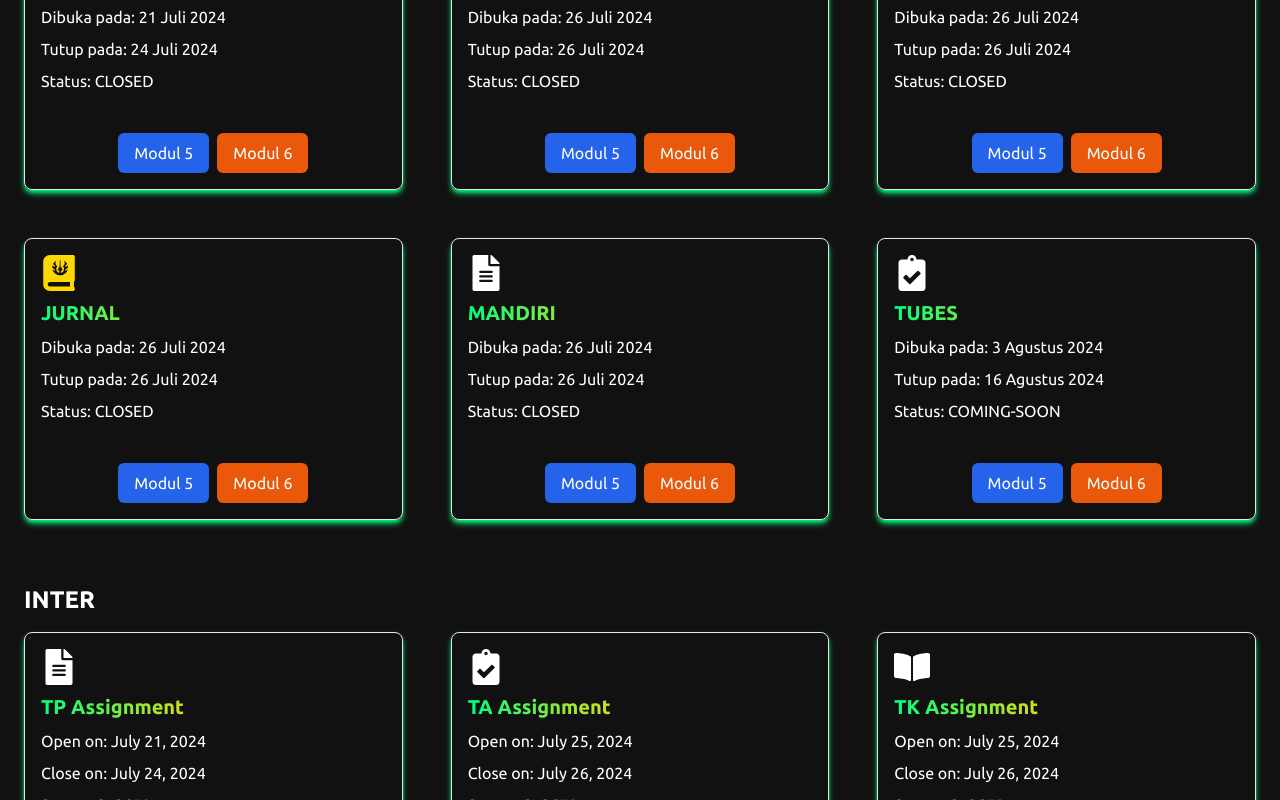
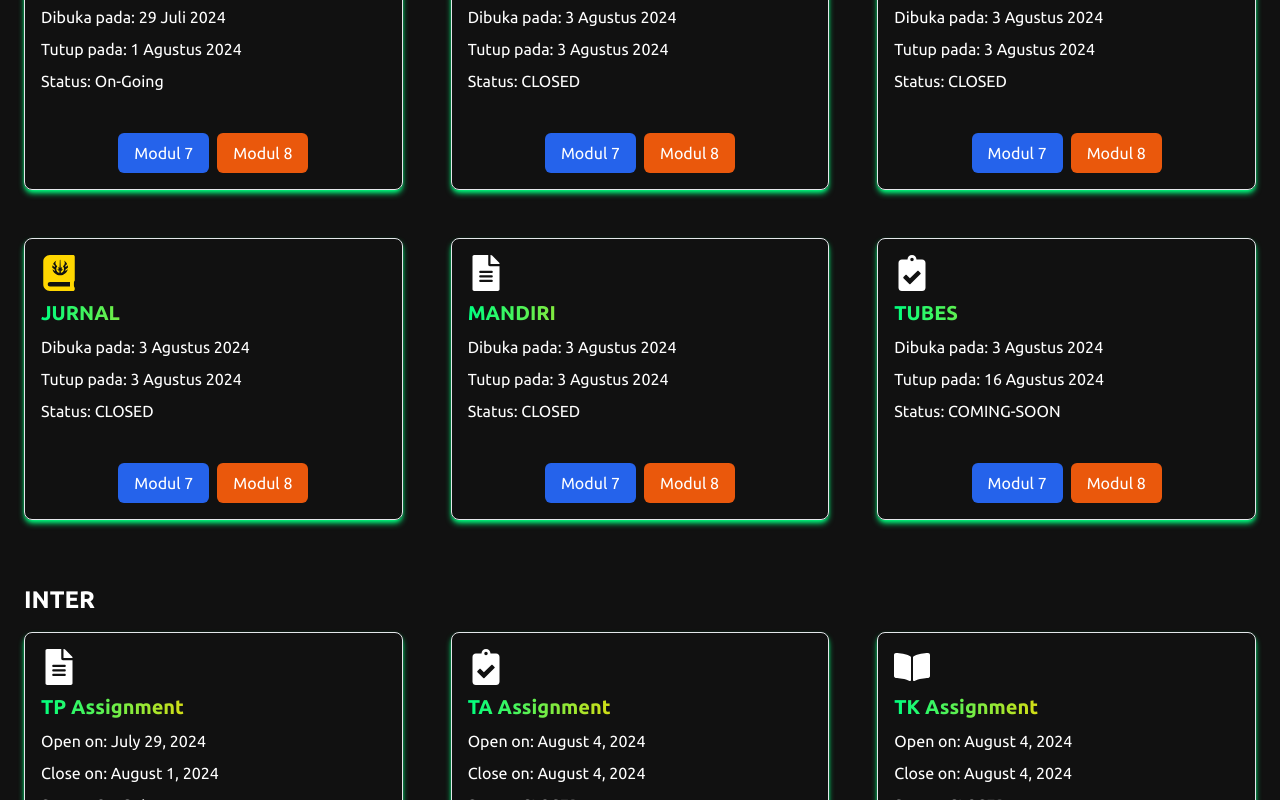
Before and after one commit to Alizaaaja4/daskomantara, a React (Vite) app: page /praktikan in a window 1280 px wide. Shown: the part 360-1160 px from the top of the page. Built offline with nearby package versions, Linux system fonts and the light colour scheme.

Commit message:
On TP Reguler & Inter, Modul 7 8

```diff
--- a/src/constants/Database.jsx
+++ b/src/constants/Database.jsx
@@ -2,17 +2,17 @@ export const DASHBOARD_DATA_REG = [
     {
       id: 1,
       title: "Soal TP",
-      openDate: "21 Juli 2024",
-      closeDate: "24 Juli 2024",
-      status: "CLOSED",
-      // link1: "https://docs.google.com/document/d/1JFmae-9k1XS5XAXI6n7nVNYsPcHPqVbcej2zc4gLOv0/edit?usp=drive_link",
-      // link2: "https://docs.google.com/document/d/1eWHMVmYMIZBuRV3qc8Ji1_hxKo2hV0CuK_VF2cBqqN0/edit?usp=drive_link",
+      openDate: "29 Juli 2024",
+      closeDate: "1 Agustus 2024",
+      status: "On-Going",
+      link1: "https://docs.google.com/document/d/1_Qycf54bm6ywSL1rcVOjYMXWECVxb2ibRAmxbKpdShE/edit?usp=drive_link",
+      link2: "https://docs.google.com/document/d/1J26PQkb35YAx08df7NzlK4hTQOaefdIDNQCGr7ZjvLc/edit?usp=drive_link",
     },
     {
       id: 2,
       title: "Soal TA",
-      openDate: "26 Juli 2024",
-      closeDate: "26 Juli 2024",
+      openDate: "3 Agustus 2024",
+      closeDate: "3 Agustus 2024",
       status: "CLOSED",
       // link1: "https://forms.gle/2pivfPbRTUN1Bxbo6",
       // link2: "https://forms.gle/PFMkL4TexQDR1HAX9",
@@ -23,8 +23,8 @@ export const DASHBOARD_DATA_REG = [
     {
       id: 3,
       title: "Soal TK",
-      openDate: "26 Juli 2024",
-      closeDate: "26 Juli 2024",
+      openDate: "3 Agustus 2024",
+      closeDate: "3 Agustus 2024",
       status: "CLOSED",
       // link1: "https://forms.gle/HQrxA1Koo5xwpXBQ8",
       // link2: "https://forms.gle/AVKHf7AQi5Fgd2oEA",
@@ -35,8 +35,8 @@ export const DASHBOARD_DATA_REG = [
     {
       id: 4,
       title: "JURNAL",
-      openDate: "26 Juli 2024",
-      closeDate: "26 Juli 2024",
+      openDate: "3 Agustus 2024",
+      closeDate: "3 Agustus 2024",
       status: "CLOSED",
       // link1: "https://docs.google.com/document/d/1Uj0qQ-zl1J-uuhSlrklDWp1fkAPL1LWY/edit?usp=drive_link&ouid=107866615986334911734&rtpof=true&sd=true",
       // link2: "https://docs.google.com/document/d/1uaO6iYuyKRSxP8SNG4ub3iiqCFwTfsAt/edit?usp=drive_link&ouid=107866615986334911734&rtpof=true&sd=true",
@@ -47,8 +47,8 @@ export const DASHBOARD_DATA_REG = [
     {
       id: 5,
       title: "MANDIRI",
-      openDate: "26 Juli 2024",
-      closeDate: "26 Juli 2024",
+      openDate: "3 Agustus 2024",
+      closeDate: "3 Agustus 2024",
       status: "CLOSED",
       // link1: "https://docs.google.com/document/d/1ey8Ydst4ixB1JPBlBSPWux93CupIAd_i/edit?usp=drive_link&ouid=107866615986334911734&rtpof=true&sd=true",
       // link2: "https://docs.google.com/document/d/1-QVWhQUfdZcQyqB4bm_uPcSMV6bSR5y6/edit?usp=drive_link&ouid=107866615986334911734&rtpof=true&sd=true",
@@ -71,17 +71,17 @@ export const DASHBOARD_DATA_REG = [
     {
       id: 1,
       title: "TP Assignment",
-      openDate: "July 21, 2024",
-      closeDate: "July 24, 2024",
-      status: "CLOSED",
-      // link1: "https://docs.google.com/document/d/1oUdvTTaJeKgI-ycwrvBwT2SkimmRAcbukzSb2pXISLo/edit?usp=drive_link",
-      // link2: "https://docs.google.com/document/d/1F7fI5ScUCXHiOfcoR1QhHHwtgICcXC3_wMvIht3_xIY/edit?usp=drive_link",
+      openDate: "July 29, 2024",
+      closeDate: "August 1, 2024",
+      status: "On-Going",
+      link1: "https://docs.google.com/document/d/1wKO0kd3tQu2lqw1IOFseJPjEsHoRusHQGcPmDX7eo1w/edit?usp=drive_link",
+      link2: "https://docs.google.com/document/d/1qqOT8lts4I7x1b1ZqFR7TMKaVo1Ha23SOitZ_XKrBHA/edit?usp=drive_link",
     },
     {
       id: 2,
       title: "TA Assignment",
-      openDate: "July 25, 2024",
-      closeDate: "July 26, 2024",
+      openDate: "August 4, 2024",
+      closeDate: "August 4, 2024",
       status: "CLOSED",
       // link1: "https://forms.gle/6E1bcoscSQUeoL8Q6",
       // link2: "https://forms.gle/8HFXsXCCMFpRuJ4d6",
@@ -89,8 +89,8 @@ export const DASHBOARD_DATA_REG = [
     {
       id: 3,
       title: "TK Assignment",
-      openDate: "July 25, 2024",
-      closeDate: "July 26, 2024",
+      openDate: "August 4, 2024",
+      closeDate: "August 4, 2024",
       status: "CLOSED",
       // link1: "https://forms.gle/EVQkP6yu18hfzkbWA",
       // link2: "https://forms.gle/bmVrNgGc1dmmNDff7",
@@ -98,8 +98,8 @@ export const DASHBOARD_DATA_REG = [
     {
       id: 4,
       title: "Journal",
-      openDate: "July 25, 2024",
-      closeDate: "July 26, 2024",
+      openDate: "August 4, 2024",
+      closeDate: "August 4, 2024",
       status: "CLOSED",
       // link1: "https://docs.google.com/document/d/1WMVzJOnaEkz2Za7RBZAU_01ss4Ys9kr6/edit?usp=drive_link",
       // link2: "https://docs.google.com/document/d/118mO1zLB3vDJBWNYJ_tcRp2R76lBxXIx/edit?usp=drive_link",
@@ -107,8 +107,8 @@ export const DASHBOARD_DATA_REG = [
     {
       id: 5,
       title: "Independent Assignment",
-      openDate: "July 25, 2024",
-      closeDate: "July 26, 2024",
+      openDate: "August 4, 2024",
+      closeDate: "August 4, 2024",
       status: "CLOSED",
       // link1: "https://docs.google.com/document/d/1CIYzLMzwDSpWEva4Nsep7GQmGGmTXRGV/edit?usp=drive_link&ouid=107866615986334911734&rtpof=true&sd=true",
       // link2: "https://docs.google.com/document/d/10ho5CHo33RKTxAExejI4xynsVFafZ5LB/edit?usp=drive_link&ouid=107866615986334911734&rtpof=true&sd=true",
--- a/src/pages/Dashboard.jsx
+++ b/src/pages/Dashboard.jsx
@@ -65,8 +65,8 @@ const Dashboard = () => {
               <p className="text-forest-light-gray mb-2">Tutup pada: {closeDate}</p>
               <p className="text-forest-light-gray mb-4">Status: {status}</p>
               <div className="flex justify-center mt-6">
-                <a href={link1} target="_blank" rel="noopener noreferrer" className="bg-blue-600 text-white py-2 px-4 rounded-md text-center hover:bg-blue-900">Modul 5</a>
-                <a href={link2} target="_blank" rel="noopener noreferrer" className="bg-orange-600 text-white py-2 px-4 rounded-md text-center hover:bg-orange-900 ml-2">Modul 6</a>
+                <a href={link1} target="_blank" rel="noopener noreferrer" className="bg-blue-600 text-white py-2 px-4 rounded-md text-center hover:bg-blue-900">Modul 7</a>
+                <a href={link2} target="_blank" rel="noopener noreferrer" className="bg-orange-600 text-white py-2 px-4 rounded-md text-center hover:bg-orange-900 ml-2">Modul 8</a>
               </div>
             </div>
           ))}
@@ -86,8 +86,8 @@ const Dashboard = () => {
               <p className="text-forest-light-gray mb-2">Close on: {closeDate}</p>
               <p className="text-forest-light-gray mb-4">Status: {status}</p>
               <div className="flex justify-center mt-6">
-                <a href={link1} target="_blank" rel="noopener noreferrer" className="bg-blue-600 text-white py-2 px-4 rounded-md text-center hover:bg-blue-900">Modul 5</a>
-                <a href={link2} target="_blank" rel="noopener noreferrer" className="bg-orange-600 text-white py-2 px-4 rounded-md text-center hover:bg-orange-900 ml-2">Modul 6</a>
+                <a href={link1} target="_blank" rel="noopener noreferrer" className="bg-blue-600 text-white py-2 px-4 rounded-md text-center hover:bg-blue-900">Modul 7</a>
+                <a href={link2} target="_blank" rel="noopener noreferrer" className="bg-orange-600 text-white py-2 px-4 rounded-md text-center hover:bg-orange-900 ml-2">Modul 8</a>
               </div>
             </div>
           ))}
```
